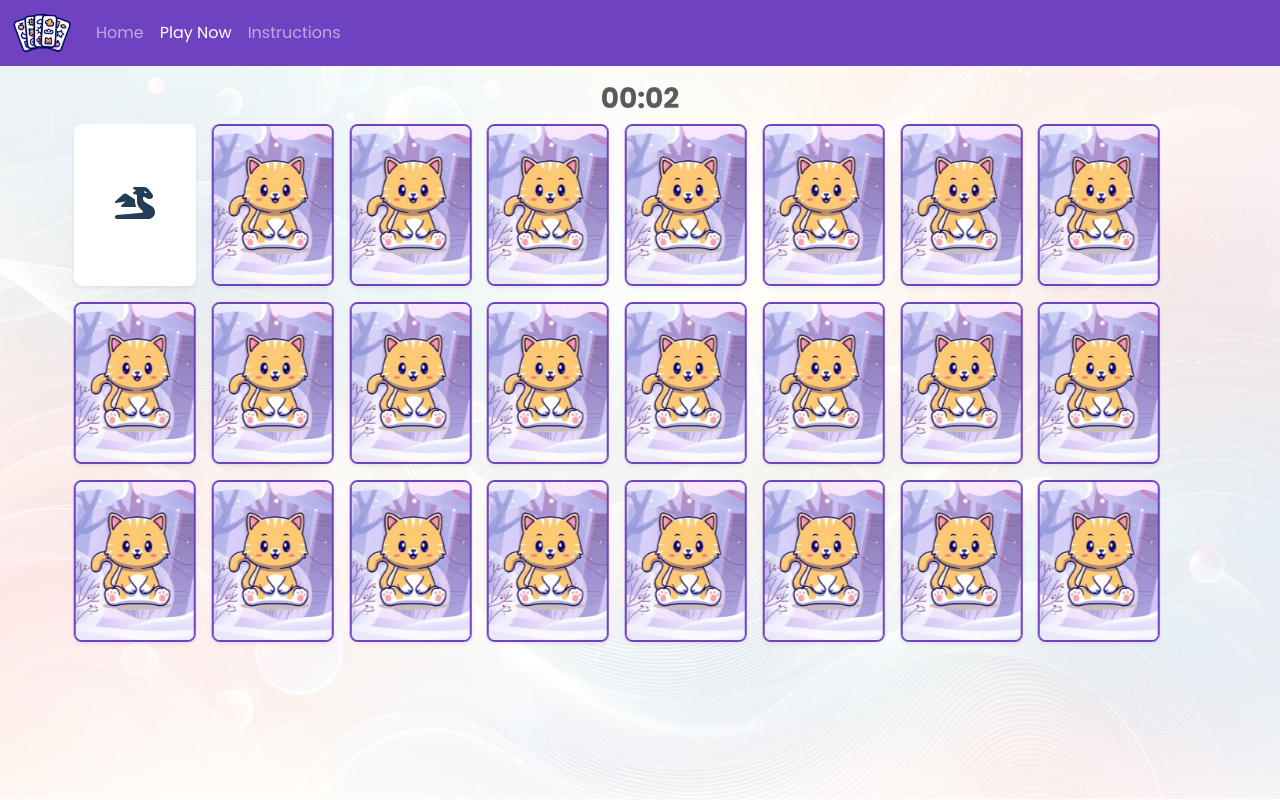
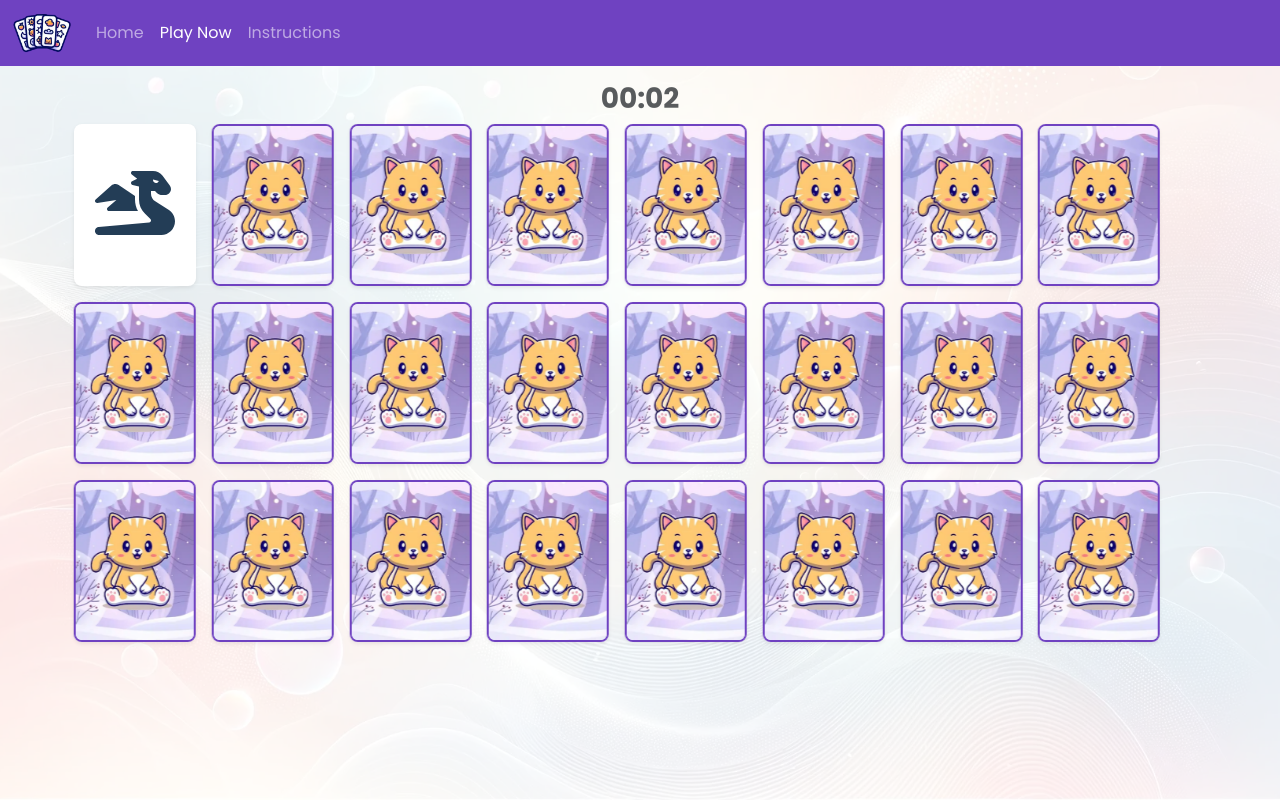
Before and after one commit to RenzoMA/memory-card, an Angular app: page /play in a window 1280 px wide. Both pictures are taken after a click on the button 134 px from the left and 204 px from the top of the page. Built offline with nearby package versions, Linux system fonts and the light colour scheme.

Commit message:
adjust size

```diff
--- a/projects/memory/src/app/game/components/card/card.component.html
+++ b/projects/memory/src/app/game/components/card/card.component.html
@@ -16,7 +16,7 @@
 			src="assets/card/back-card.webp" />
 		} @else {
 		<div class="d-flex align-items-center justify-content-center w-100">
-			<fa-icon [icon]="card.icon" size="2x" [style.color]="card.color"></fa-icon>
+			<fa-icon class="fa-icon" [icon]="card.icon" [style.color]="card.color"></fa-icon>
 		</div>
 		}
 	</div>
--- a/projects/memory/src/app/game/components/card/card.component.scss
+++ b/projects/memory/src/app/game/components/card/card.component.scss
@@ -8,3 +8,10 @@
 	user-select: none;
 	aspect-ratio: 3/4;
 }
+
+.fa-icon {
+	font-size: 2em;
+	@include media-breakpoint-up(lg) {
+		font-size: 4em;
+	}
+}
```
